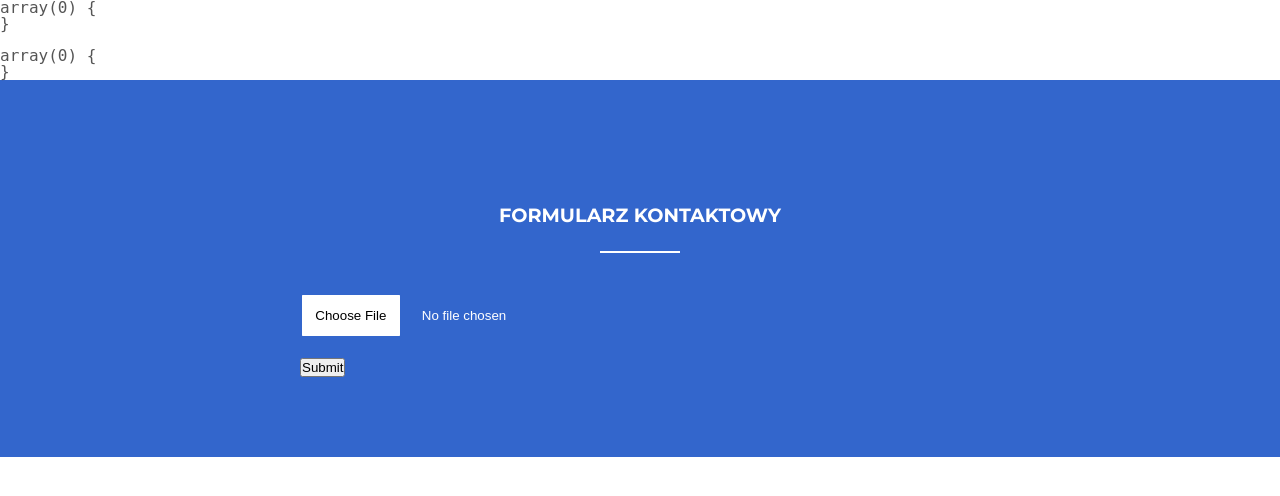
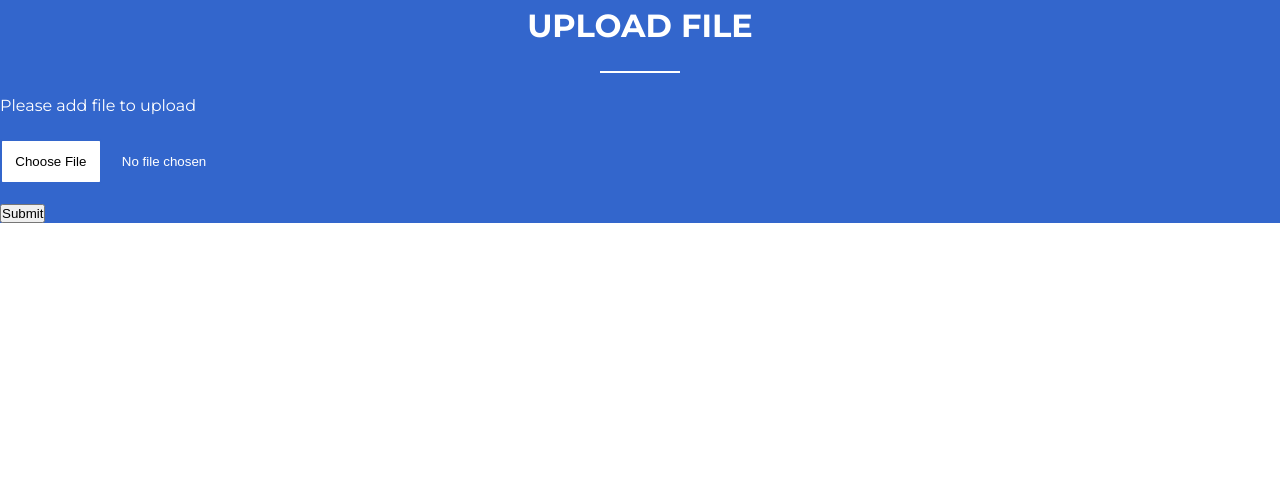
Before and after one commit to dragonesti/upload-file, a PHP site: page / in a window 1280 px wide. Shown: the top 496 px of the page. Run offline with PHP 8.4, Linux system fonts and the light colour scheme; data that the repository does not hold is empty.

Commit message:
upload file with vlidation of file size and extension - example

```diff
--- a/inc/upload_file.php
+++ b/inc/upload_file.php
@@ -1,8 +1,37 @@
 <?php
 
-echo '<pre>';
-var_dump($_POST);
-echo '<br/>';
-var_dump($_FILES);
-echo '</pre>';
-move_uploaded_file($_FILES['file']['tmp_name'], 'images/' . $_FILES['file']['name']);
+//echo (int)ini_get('post_max_size');
+//echo (int)ini_get('upload_max_filesize');
+//
+//if (((int)ini_get('post_max_size')) > 1) {
+//    echo 'cos';
+//}
+
+if (isset($_POST['send']) && (($_FILES['file']['error']===0)) ) {
+    $message = '';
+    if ((isset($_FILES['file']))) {
+        $upload_file = $_FILES['file'];
+        $ext = pathinfo($upload_file['name'], PATHINFO_EXTENSION);
+        $ext = strtolower($ext);
+
+        /* The size, in bytes, of the uploaded file. Below is set 3MB*/
+        if (($upload_file['size'] > 3 * 1024 * 1024)) {
+            $message = "File is too large";
+        }
+        /* Check the upload file extension */
+        elseif (!in_array($ext, [ 'png','jpg', 'svg', 'gif', 'jpeg'])) {
+            $message = "Only images are allowed to upload";
+        }
+        else {
+            move_uploaded_file($_FILES['file']['tmp_name'], 'images/' . $_FILES['file']['name']);
+            $message = "Your file is uploaded";
+        }
+    }
+    else {
+        $message = "Please add file to upload";
+    }
+}
+
+else {
+    $message = "Please add file to upload";
+}
--- a/index.php
+++ b/index.php
@@ -2,38 +2,31 @@
 require_once('inc/upload_file.php');
 ?>
 
-
 <!DOCTYPE html>
-<html lang="pl">
+<html lang="en">
 <head>
 	<meta charset="utf-8">
 	<meta http-equiv="content-type" content="text/html; charset=UTF-8" />
 	<meta name="viewport" content="width=device-width, initial-scale=1">
-	<title>Formularz kontaktowy</title>
+	<title>Upload file</title>
 	<meta name="author" content="www.dreamfocus.pl">
 	<link rel="stylesheet" href="css/styles.css">
 </head>
 <body>
-<!--[if IE]>
-<p class="browserupgrade">Używasz <strong>nieaktualnej</strong> wersji przeglądarki. Zaktualizuj <a
-		href="https://browsehappy
-.com/">przeglądarkę</a> aby wszystko działało poprawnie i bezpiecznie.</p>
-<![endif]-->
-
-
-<section id="contact__section">
-	<div class="contact__container">
-		<div class="contact__form">
-			<h3 class="contact__form--header">Formularz kontaktowy</h3>
-			<hr class="dec">
-
-			<form id="data" method="post" enctype="multipart/form-data" action="">
-				<input name="file" type="file" />
-				<br><button>Submit</button>
-			</form>
-		</div>
-	</div>
-</section>
-
+    <section id="contact__section">
+        <h1 class="contact__form--header">Upload file</h1>
+        <hr class="dec">
+        <span class="msh">
+            <?php
+                if (isset($message)) {
+                    echo $message;
+                }
+            ?>
+        </span>
+        <form id="data" method="post" enctype="multipart/form-data" action="">
+            <input name="file" type="file" id="file"/>
+            <br><button name="send">Submit</button>
+        </form>
+    </section>
 </body>
 </html>
```
